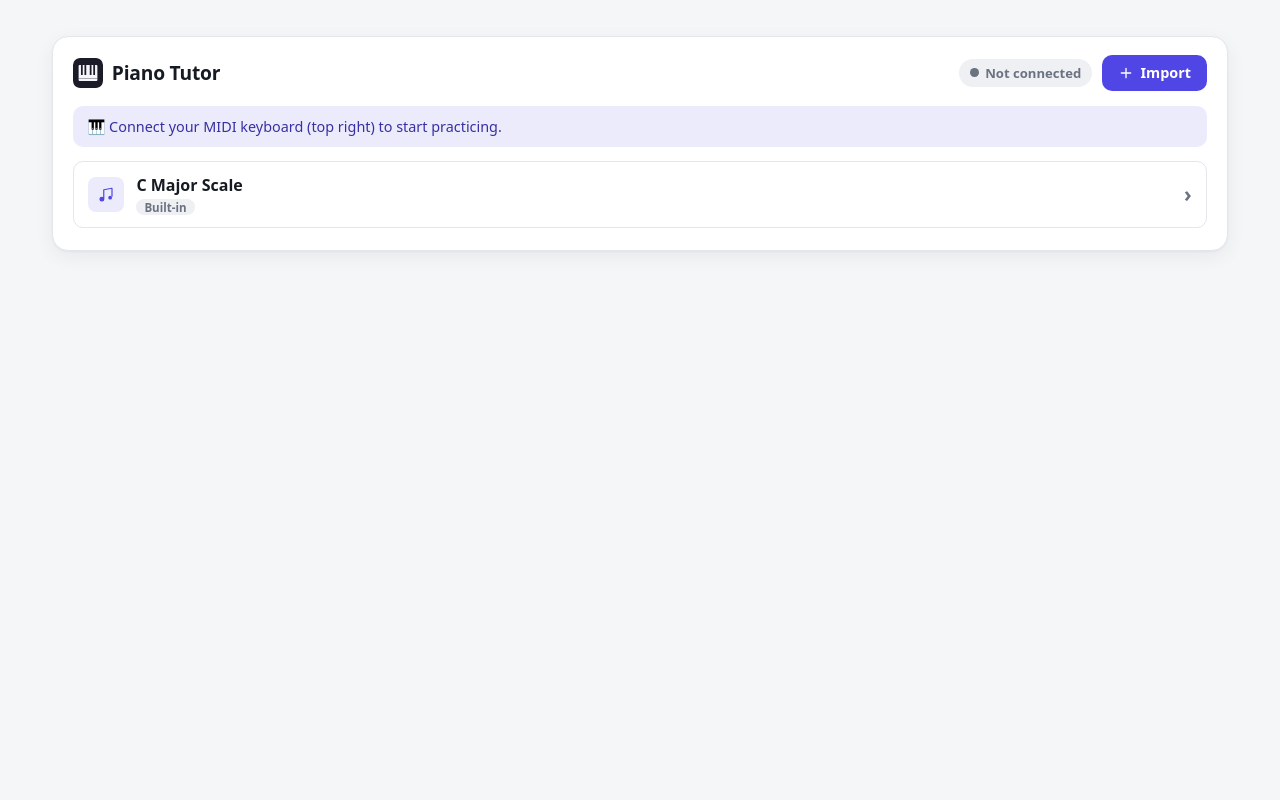
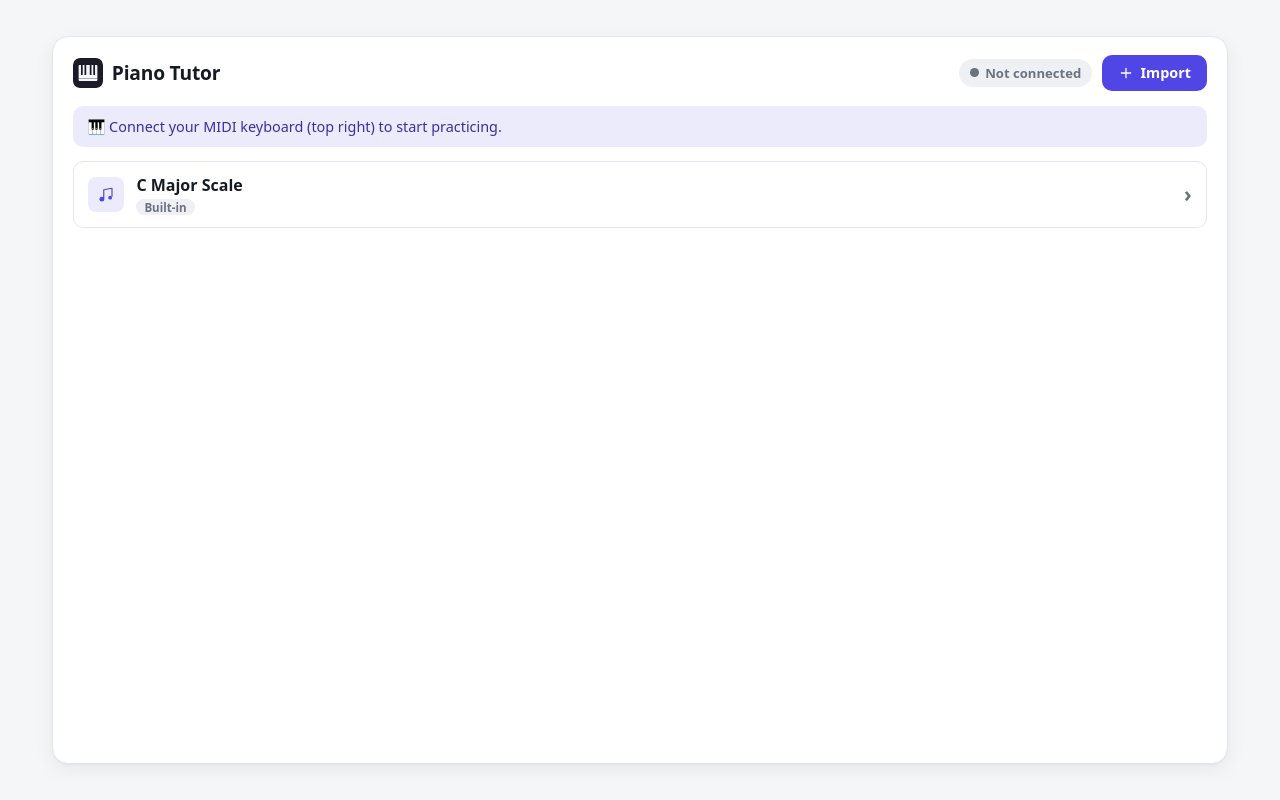
Before and after one commit to cgrotz/piano, a Svelte app: page / in a window 1280 px wide. Built offline with nearby package versions, Linux system fonts and the light colour scheme.

Commit message:
one more update

```diff
--- a/src/App.svelte
+++ b/src/App.svelte
@@ -52,11 +52,13 @@
 <style>
   main {
     width: 100%;
+    height: 100%;
     margin: 0;
-    padding: 1rem 1.25rem 2.5rem;
+    padding: 1rem 1.25rem;
     display: flex;
     flex-direction: column;
     gap: 1rem;
+    overflow: hidden;
   }
   .note {
     margin: 0;
--- a/src/components/LibraryView.svelte
+++ b/src/components/LibraryView.svelte
@@ -115,6 +115,11 @@
     border-radius: var(--radius);
     box-shadow: var(--shadow);
     padding: 1.1rem 1.25rem 1.35rem;
+    flex: 1;
+    min-height: 0;
+    display: flex;
+    flex-direction: column;
+    overflow: hidden;
   }
   header {
     display: flex;
@@ -189,6 +194,9 @@
     display: flex;
     flex-direction: column;
     gap: 0.5rem;
+    overflow-y: auto;
+    flex: 1;
+    min-height: 0;
   }
   .list li {
     display: flex;
--- a/src/components/ScoreView.svelte
+++ b/src/components/ScoreView.svelte
@@ -223,6 +223,11 @@
     border-radius: var(--radius);
     box-shadow: var(--shadow);
     padding: 1.1rem 1.25rem 1.35rem;
+    flex: 1;
+    min-height: 0;
+    display: flex;
+    flex-direction: column;
+    overflow: hidden;
   }
   header {
     display: flex;
@@ -341,7 +346,10 @@
     border-radius: var(--radius-sm);
     padding: 0.5rem;
     overflow-x: auto;
+    overflow-y: hidden;
     scroll-behavior: smooth;
+    flex: 1;
+    min-height: 0;
   }
   .error {
     color: var(--error);
```
